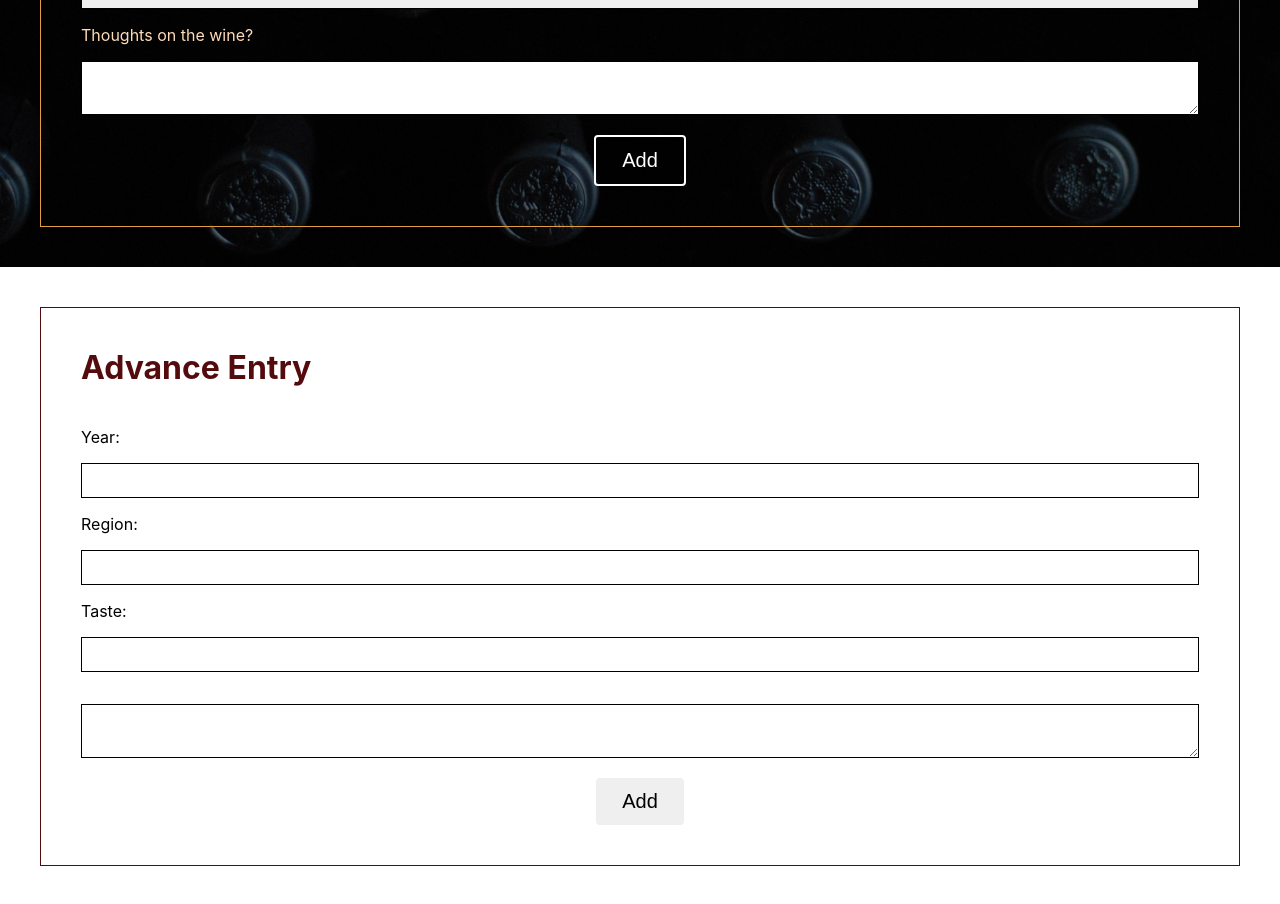
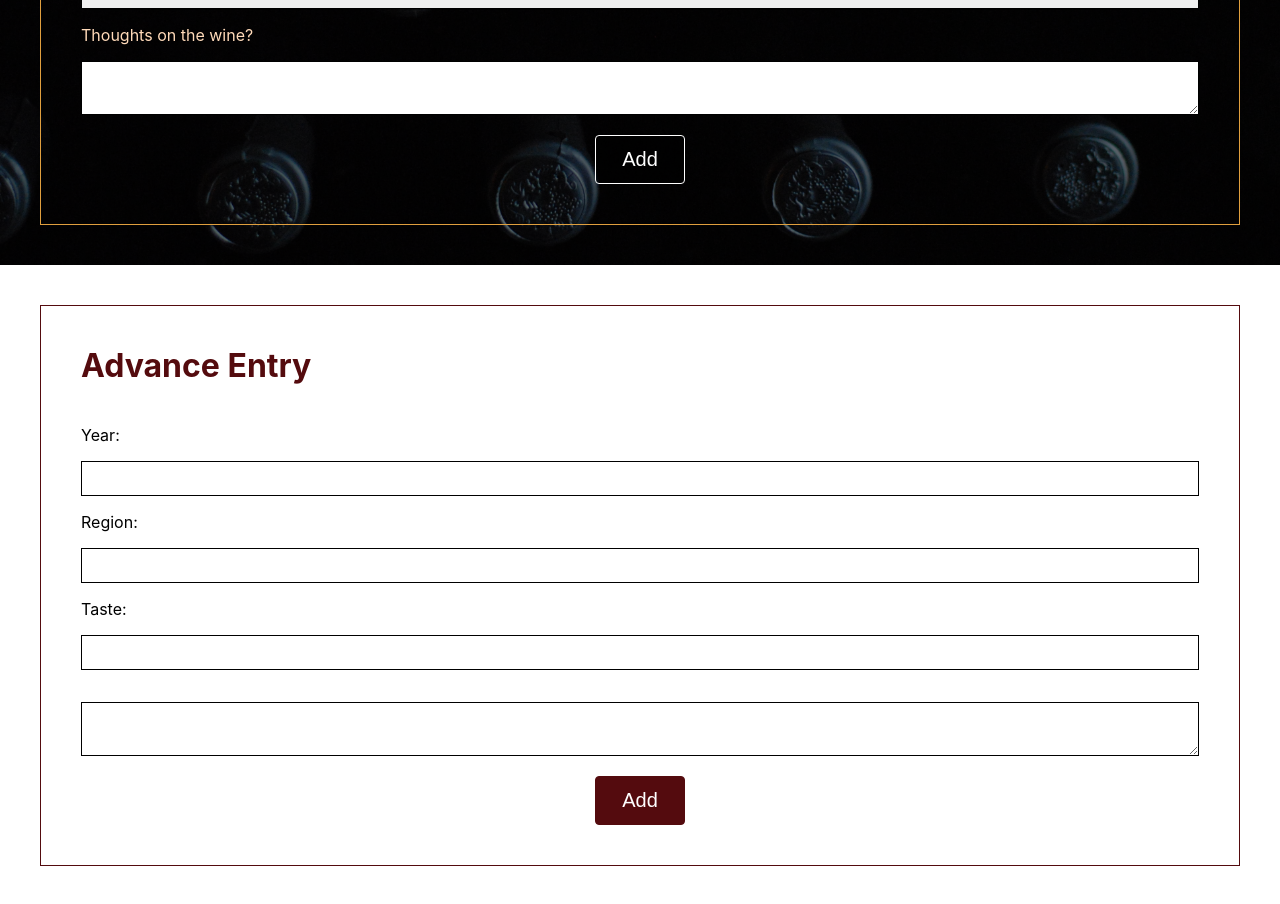
Before and after one commit to katemccoll/Cellar, a React (Create React App) app in the folder client/: page /add-wine in a window 1280 px wide. Shown: the part 560-1464 px from the top of the page. Built offline with nearby package versions, Linux system fonts and the light colour scheme.

Commit message:
fix: button styles

```diff
--- a/client/src/components/Button/Button.css
+++ b/client/src/components/Button/Button.css
@@ -19,12 +19,18 @@
     border: 1px solid var(--white);
 }
 
+.btn--dark-red-wine {
+    background-color: var(--dark-red-wine);
+    color: var(--white);
+    border: 1px solid var(--dark-red-wine);
+}
+
 .btn--outline {
     background: rgba(0, 0, 0, 0.5);
     color: var(--white);
     padding: 8px 20px;
     border-radius: 4px;
-    border: 2px solid var(--white);
+    border: 1px solid var(--white);
     transition: all 0.2s ease-out;
 }
 
--- a/client/src/components/Button/Button.js
+++ b/client/src/components/Button/Button.js
@@ -4,7 +4,8 @@ import {Link} from "react-router-dom";
 
 const STYLES = [
     'btn--primary',
-    'btn--outline'
+    'btn--outline',
+    'btn--dark-red-wine'
 ]
 
 const SIZES = [
```
